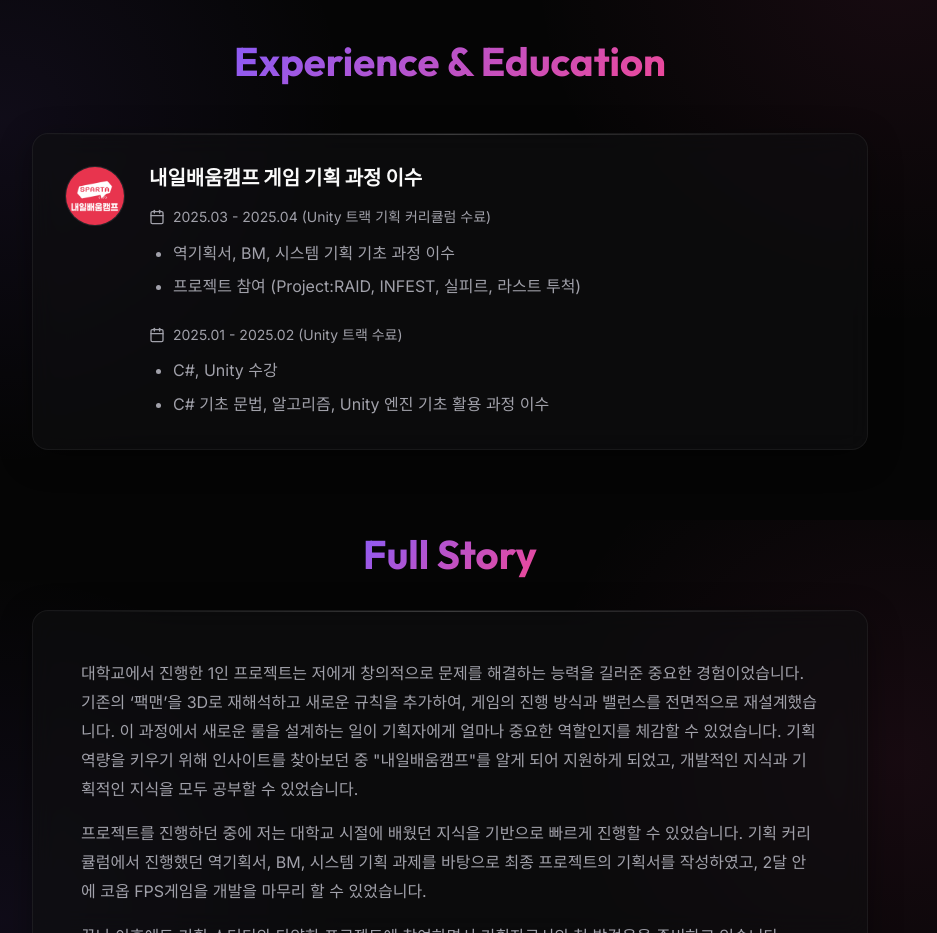
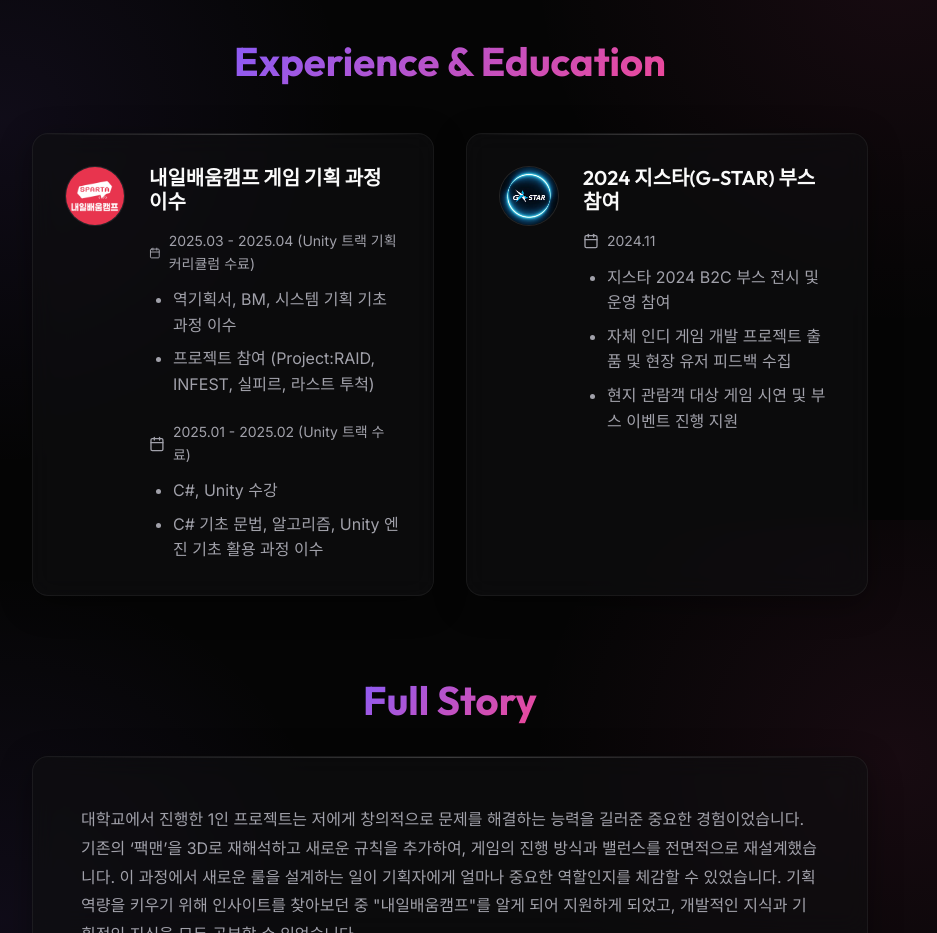
Before and after one commit to bibamung/KSW_Portfolio, a Next.js app: page /about in a window 1280 px wide. Shown: the part 1080-2013 px from the top of the page, without its empty margins (190-1127 px from the left). Built offline with nearby package versions, Linux system fonts and the light colour scheme.

Commit message:
feat: add G-Star logo to About page

```diff
--- a/app/about/page.tsx
+++ b/app/about/page.tsx
@@ -28,6 +28,20 @@ export default function About() {
           details: [
             'C#, Unity 수강',
             'C# 기초 문법, 알고리즘, Unity 엔진 기초 활용 과정 이수'
+          ]
+        }
+      ]
+    },
+    {
+      title: '2024 지스타(G-STAR) 부스 참여',
+      icon: <img src="/about/G-Star_logo.jpg" alt="지스타 로고" style={{ width: '100%', height: '100%', objectFit: 'contain', borderRadius: '50%' }} />,
+      items: [
+        {
+          date: '2024.11',
+          details: [
+            '지스타 2024 B2C 부스 전시 및 운영 참여',
+            '자체 인디 게임 개발 프로젝트 출품 및 현장 유저 피드백 수집',
+            '현지 관람객 대상 게임 시연 및 부스 이벤트 진행 지원'
           ]
         }
       ]
@@ -152,7 +166,7 @@ export default function About() {
               <span className="text-gradient">Experience & Education</span>
             </h2>
 
-            <div style={{ display: 'flex', flexDirection: 'column', gap: '2rem' }}>
+            <div style={{ display: 'grid', gridTemplateColumns: 'repeat(auto-fit, minmax(400px, 1fr))', gap: '2rem' }}>
               {experiences.map((exp, index) => (
                 <motion.div
                   key={index}
```
Also changed, not shown: public/about/G-Star_logo.jpg (added).
